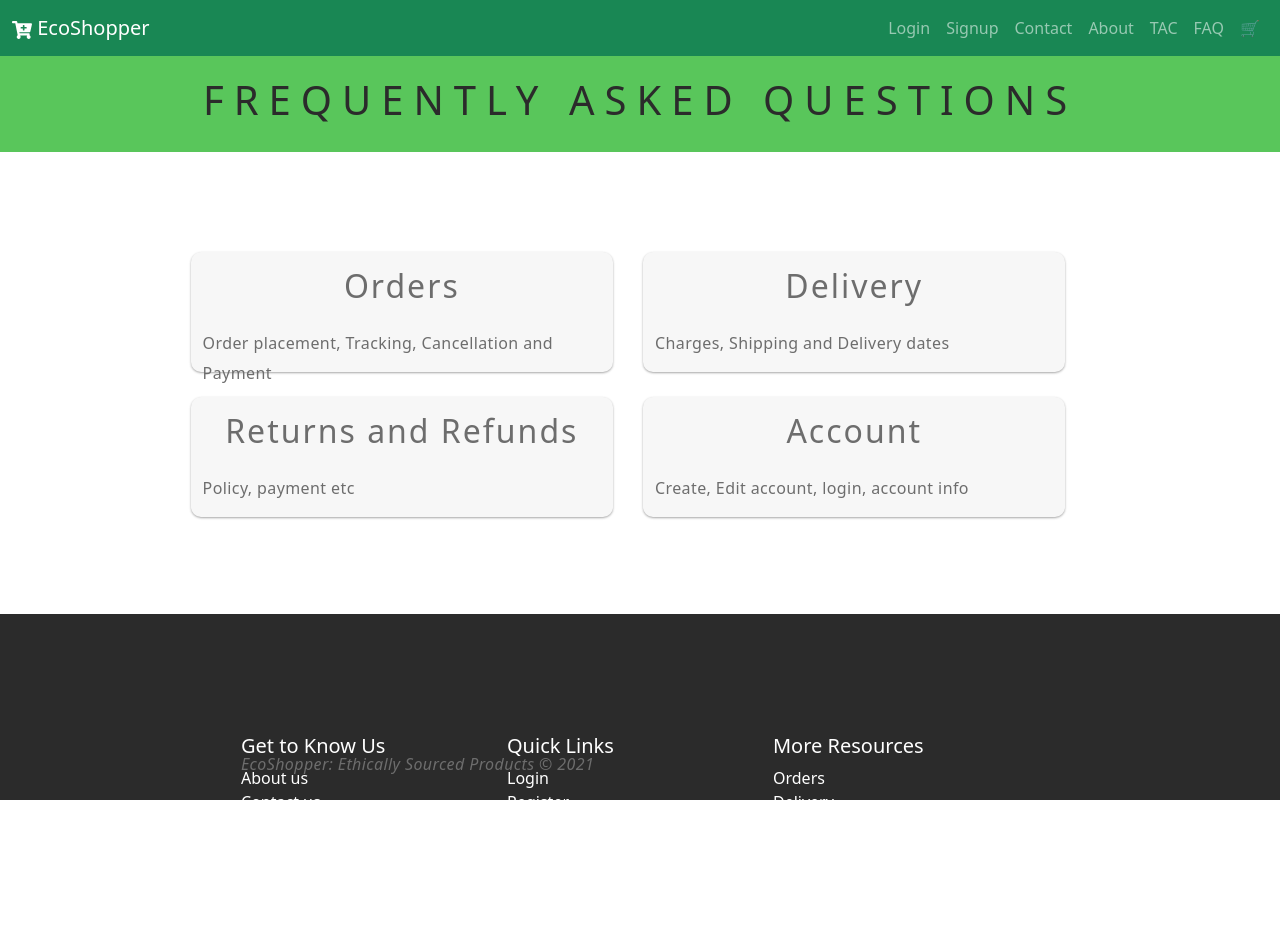
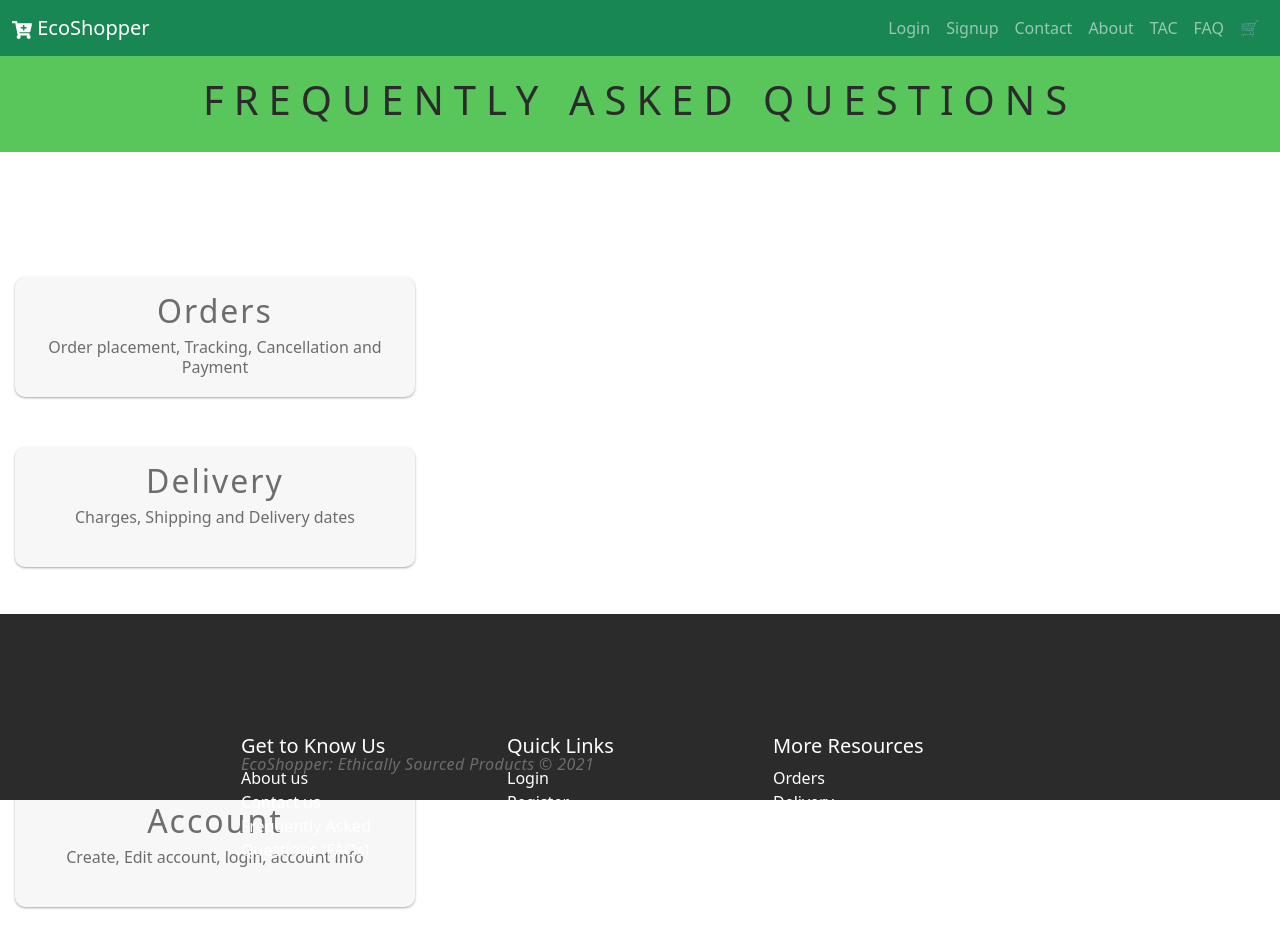
Before and after one commit to Noor-Alina/COMP3340-Project, a React (Create React App) app: page /FAQ in a window 1280 px wide. Before the commit the page ends 878 px from the top, so only its background shows below. Built offline with nearby package versions, Linux system fonts and the light colour scheme; no server answers.

Commit message:
linked the pther faq pages

```diff
--- a/src/static/FAQ.js
+++ b/src/static/FAQ.js
@@ -1,4 +1,5 @@
 import React from 'react';
+import {Link} from 'react-router-dom';
 
 export default class FAQ extends React.Component{
 
@@ -11,24 +12,31 @@ export default class FAQ extends React.Component{
             </div>
 
             <div class="row">
-                <div class="column block">
+                <Link to ="Orders" style = {{textDecoration: 'none'}}>
+                    <div class="column block">
                     <h2>Orders</h2>
-                    <p>Order placement, Tracking, Cancellation and Payment</p>
-                </div>
-                <div class="column block">
+                    <h6>Order placement, Tracking, Cancellation and Payment</h6>
+                    </div>
+                </Link>
+                <Link to ="Delivery" style = {{textDecoration: 'none'}}>
+                    <div className="column block">
                     <h2>Delivery</h2>
-                    <p>Charges, Shipping and Delivery dates</p>
-                </div>
-                <div class="column block">
+                    <h6>Charges, Shipping and Delivery dates               </h6>
+                    </div>
+                </Link>
+                <Link to ="ReturnsRefunds" style = {{textDecoration: 'none'}}>
+                    <div className="column block">
                     <h2>Returns and Refunds</h2>
-                    <p>Policy, payment etc</p>
-                </div>
-                <div class="column block">
+                    <h6>Policy, payment etc</h6>
+                    </div>
+                </Link>
+                <Link to ="Account" style = {{textDecoration: 'none'}}>
+                    <div className="column block">
                     <h2>Account</h2>
-                    <p>Create, Edit account, login, account info</p>
+                    <h6>Create, Edit account, login, account info</h6>
+                    </div>
+                </Link>
             </div>
-
-        </div>
         </div>
         );
     }
```
